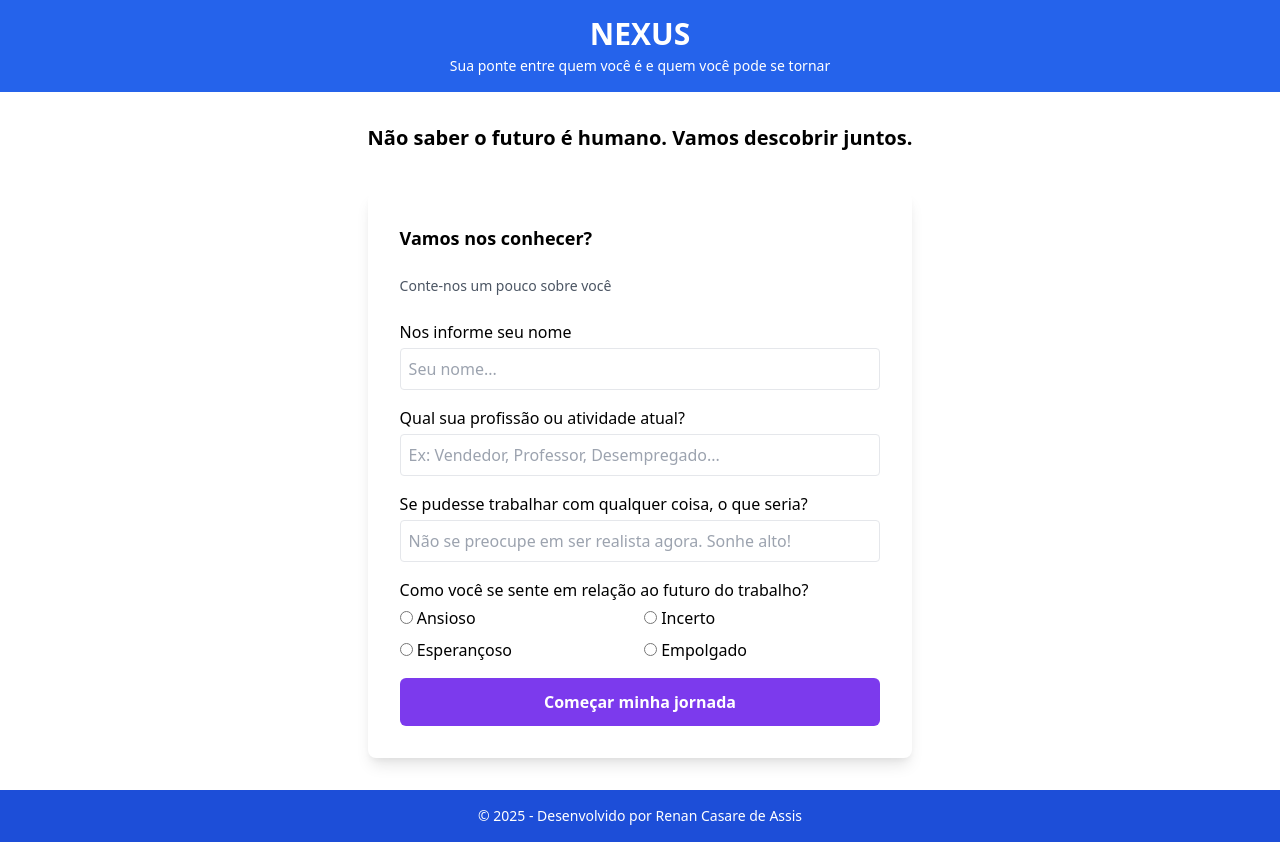
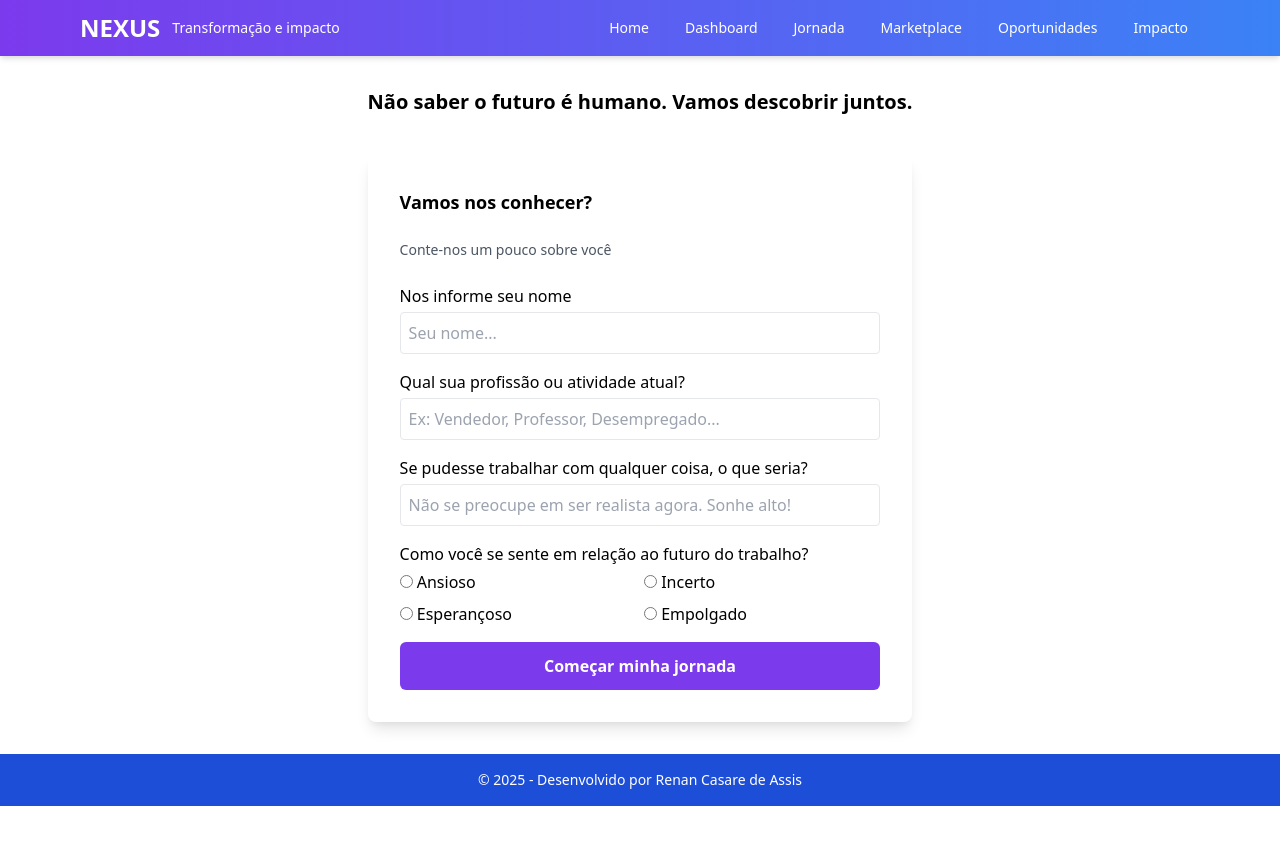
Before and after one commit to Renan-Casare-de-Assis/Projeto_Nexus, a React (Vite) app: page / in a window 1280 px wide. After the commit the page ends 806 px from the top, so only its background shows below. Built offline with nearby package versions, Linux system fonts and the light colour scheme.

Commit message:
chore: add global Header component and use on pages (navigation links)

```diff
--- /dev/null
+++ b/src/components/Header.tsx
@@ -0,0 +1,28 @@
+import React from 'react'
+import { Link } from 'react-router-dom'
+
+export default function Header() {
+  return (
+    <header className="bg-gradient-to-r from-purple-600 to-blue-500 text-white shadow-md">
+      <div className="max-w-6xl mx-auto px-4 py-3 flex items-center justify-between">
+        <Link to="/" className="flex items-center gap-3">
+          <div className="text-2xl font-bold">NEXUS</div>
+          <div className="text-sm text-white/90">Transformação e impacto</div>
+        </Link>
+
+        <nav className="hidden md:flex items-center gap-3 text-sm">
+          <Link to="/" className="px-3 py-1 rounded hover:bg-white/10">Home</Link>
+          <Link to="/dashboard" className="px-3 py-1 rounded hover:bg-white/10">Dashboard</Link>
+          <Link to="/jornada" className="px-3 py-1 rounded hover:bg-white/10">Jornada</Link>
+          <Link to="/marketplace" className="px-3 py-1 rounded hover:bg-white/10">Marketplace</Link>
+          <Link to="/oportunidades" className="px-3 py-1 rounded hover:bg-white/10">Oportunidades</Link>
+          <Link to="/impacto" className="px-3 py-1 rounded hover:bg-white/10">Impacto</Link>
+        </nav>
+
+        <div className="md:hidden">
+          <Link to="/dashboard" className="px-3 py-1 rounded bg-white/10 text-sm">Ir</Link>
+        </div>
+      </div>
+    </header>
+  )
+}
--- a/src/pages/Dashboard.tsx
+++ b/src/pages/Dashboard.tsx
@@ -1,5 +1,6 @@
 import React from 'react'
 import { Link, useLocation } from 'react-router-dom'
+import Header from '../components/Header'
 
 function RadarChart({ items, size = 300 }: { items: { name: string; value: number }[]; size?: number }) {
   const n = items.length
@@ -108,12 +109,13 @@ function Dashboard() {
 
   return (
     <div className="min-h-screen bg-gradient-to-b from-white to-gray-50">
-      <header className="bg-gradient-to-r from-purple-600 to-blue-500 text-white p-6 text-center shadow-lg">
-        <h1 className="text-3xl font-bold">Olá, {displayName}! 👋</h1>
-        <p className="mt-1">Seu potencial está sendo mapeado — aqui está seu painel de potencial.</p>
-      </header>
+      <Header />
 
       <main className="p-8 max-w-6xl mx-auto">
+        <div className="bg-gradient-to-r from-purple-600 to-blue-500 text-white p-6 text-center rounded-2xl shadow mb-6">
+          <h1 className="text-3xl font-bold">Olá, {displayName}! 👋</h1>
+          <p className="mt-1">Seu potencial está sendo mapeado — aqui está seu painel de potencial.</p>
+        </div>
         <section className="grid grid-cols-1 md:grid-cols-3 gap-6 mb-8">
           {cards.map((c) => (
             <div key={c.title} className="bg-white shadow-xl rounded-2xl p-6 text-center">
--- a/src/pages/Home.tsx
+++ b/src/pages/Home.tsx
@@ -1,5 +1,6 @@
 import React, { useState } from "react";
 import { useNavigate } from "react-router-dom";
+import Header from '../components/Header'
 
 function Home() {
   const navigate = useNavigate();
@@ -16,11 +17,7 @@ function Home() {
 
   return (
     <div className="flex flex-col min-h-screen">
-      {/* Cabeçalho */}
-      <header className="bg-blue-600 text-white p-4 text-center">
-        <h1 className="text-3xl font-bold">NEXUS</h1>
-        <p className="text-sm mt-1">Sua ponte entre quem você é e quem você pode se tornar</p>
-      </header>
+      <Header />
 
       {/* Conteúdo */}
       <main className="flex-1 p-8 max-w-2xl mx-auto">
--- a/src/pages/Impacto.tsx
+++ b/src/pages/Impacto.tsx
@@ -1,15 +1,17 @@
 import React from 'react'
 import { Link } from 'react-router-dom'
+import Header from '../components/Header'
 
 export default function Impacto() {
   return (
     <div className="min-h-screen bg-gradient-to-b from-white to-gray-50">
-      <header className="bg-gradient-to-r from-purple-600 to-blue-500 text-white p-6 shadow-md text-center">
-        <h1 className="text-2xl font-bold">✨ Seu Legado de Impacto</h1>
-        <p className="text-sm mt-1">Sua jornada individual está gerando transformação coletiva</p>
-      </header>
+      <Header />
 
       <main className="p-8 max-w-6xl mx-auto grid gap-6">
+        <div className="bg-gradient-to-r from-purple-600 to-blue-500 text-white p-6 rounded-2xl shadow">
+          <h1 className="text-2xl font-bold">✨ Seu Legado de Impacto</h1>
+          <p className="text-sm mt-1">Sua jornada individual está gerando transformação coletiva</p>
+        </div>
         <section className="grid grid-cols-2 md:grid-cols-4 gap-4">
           <div className="bg-white rounded-2xl p-6 text-center shadow-md">
             <div className="text-3xl">👥</div>
--- a/src/pages/Jornada.tsx
+++ b/src/pages/Jornada.tsx
@@ -1,15 +1,17 @@
 import React from 'react'
 import { Link } from 'react-router-dom'
+import Header from '../components/Header'
 
 export default function Jornada() {
   return (
     <div className="min-h-screen bg-gradient-to-b from-white to-gray-50">
-      <header className="bg-gradient-to-r from-purple-600 to-blue-500 text-white p-6 shadow-md">
-        <h1 className="text-2xl font-bold">🎮 Sua Jornada de Transformação</h1>
-        <p className="text-sm mt-1">Rumo a Especialista em Customer Experience</p>
-      </header>
+      <Header />
 
       <main className="p-8 max-w-6xl mx-auto grid gap-6">
+        <div className="bg-gradient-to-r from-purple-600 to-blue-500 text-white p-6 rounded-2xl shadow">
+          <h1 className="text-2xl font-bold">🎮 Sua Jornada de Transformação</h1>
+          <p className="text-sm mt-1">Rumo a Especialista em Customer Experience</p>
+        </div>
         <section className="bg-white rounded-2xl shadow-lg p-6">
           <div className="flex items-center justify-between">
             <div>
--- a/src/pages/Marketplace.tsx
+++ b/src/pages/Marketplace.tsx
@@ -1,4 +1,5 @@
 import React from 'react'
+import Header from '../components/Header'
 
 function Badge({ children, className = '' }: { children: React.ReactNode; className?: string }) {
   return <span className={`inline-flex items-center px-2 py-1 rounded-full text-xs font-semibold ${className}`}>{children}</span>
@@ -19,12 +20,13 @@ export default function Marketplace() {
 
   return (
     <div className="min-h-screen bg-gradient-to-b from-white to-gray-50">
-      <header className="bg-gradient-to-r from-purple-600 to-blue-500 text-white p-6 shadow-md">
-        <h1 className="text-2xl font-bold">🌍 Marketplace de Impacto</h1>
-        <p className="text-sm mt-1">Oportunidades que desenvolvem suas habilidades e transformam o mundo</p>
-      </header>
+      <Header />
 
       <main className="p-8 max-w-6xl mx-auto">
+        <div className="bg-gradient-to-r from-purple-600 to-blue-500 text-white p-6 rounded-2xl shadow mb-6">
+          <h1 className="text-2xl font-bold">🌍 Marketplace de Impacto</h1>
+          <p className="text-sm mt-1">Oportunidades que desenvolvem suas habilidades e transformam o mundo</p>
+        </div>
         <div className="mb-6 flex flex-wrap gap-2">
           <button className="px-3 py-1 rounded-full bg-gray-100">🎯 Todas</button>
           <button className="px-3 py-1 rounded-full bg-purple-100 text-purple-800">💼 Vagas</button>
--- a/src/pages/Oportunidades.tsx
+++ b/src/pages/Oportunidades.tsx
@@ -1,5 +1,6 @@
 import React from 'react'
 import { Link } from 'react-router-dom'
+import Header from '../components/Header'
 
 function Badge({ children, color = 'bg-gray-200 text-gray-800' }: { children: React.ReactNode; color?: string }) {
   return <span className={`inline-flex items-center px-2 py-1 rounded-full text-xs font-semibold ${color}`}>{children}</span>
@@ -70,12 +71,13 @@ function Oportunidades() {
 
   return (
     <div className="min-h-screen bg-gradient-to-b from-white to-gray-50">
-      <header className="bg-gradient-to-r from-purple-600 to-blue-500 text-white p-6 text-center shadow-md">
-        <h1 className="text-2xl font-bold">Explorador de Futuros Possíveis</h1>
-        <p className="text-sm mt-1">Três trajetórias sugeridas com indicadores para você comparar.</p>
-      </header>
+      <Header />
 
       <main className="p-8 max-w-6xl mx-auto">
+        <div className="bg-gradient-to-r from-purple-600 to-blue-500 text-white p-6 rounded-2xl shadow mb-6">
+          <h1 className="text-2xl font-bold">Explorador de Futuros Possíveis</h1>
+          <p className="text-sm mt-1">Três trajetórias sugeridas com indicadores para você comparar.</p>
+        </div>
         <section className="grid grid-cols-1 md:grid-cols-3 gap-6 items-stretch">
           {careers.map((c) => (
             <div key={c.title} className="h-full">
```
